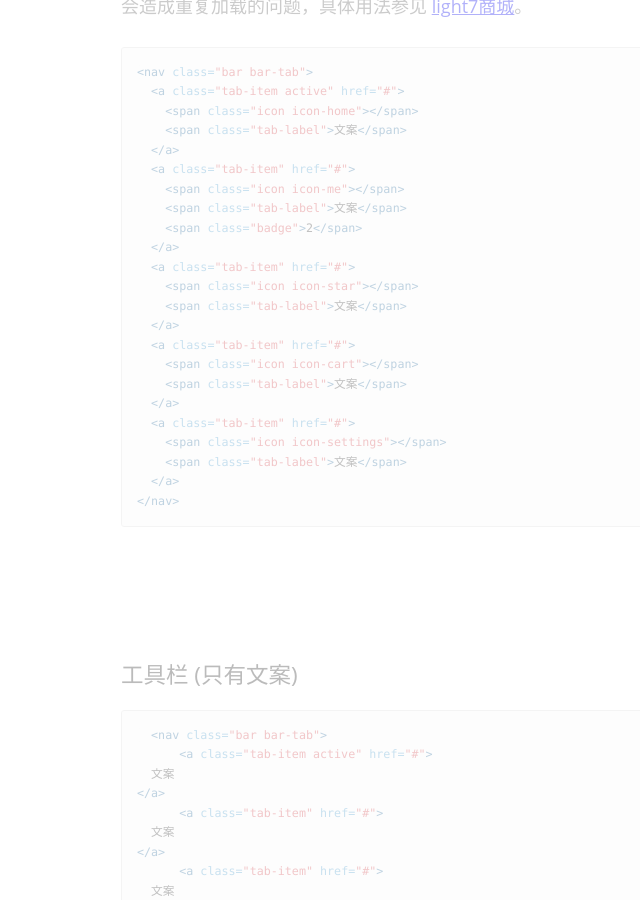
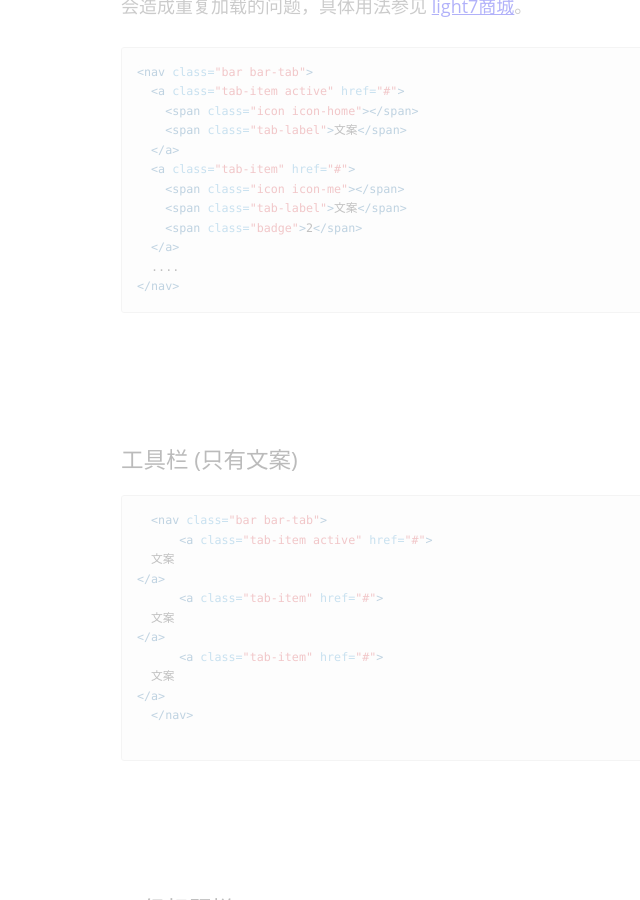
Before and after one commit to lihongxun945/light7-cn, a Jekyll site: the page built from docs/components.html, in a window 1280 px wide and 900 px high, scrolled down 6896 px. Shown: the whole window, without its empty margins (92-732 px from the left). Built offline with Jekyll 4.4.1, drawn with Linux system fonts in a browser that asks for light colours; a style sheet for code colours, icons or effects is not loaded.

Commit message:
update toolbar demo

```diff
--- a/docs/_includes/_components/bar.html
+++ b/docs/_includes/_components/bar.html
@@ -135,7 +135,7 @@
 
     </article>
 
-    <article class="component" id='toolbar'>
+    <article class="component" id='toolbar' data-url="toolbar">
       <h2 class="component-title">工具栏</h2>
 
       <p>工具栏一般会作为一级导航来切换几个主页面。这个时候你需要把它放到 <code>.page</code> 元素的同级。如果在某个页面中不需要显示工具栏，只需要在 <code>.page</code> 上增加一个 <code>.no-tabbar</code>即可，或者你可以通过调用 <code>$.showToolbar(true/false)</code> 来切换工具栏的显示状态。</p>
@@ -152,18 +152,7 @@
     <span class="tab-label">文案</span>
     <span class="badge">2</span>
   </a>
-  <a class="tab-item" href="#">
-    <span class="icon icon-star"></span>
-    <span class="tab-label">文案</span>
-  </a>
-  <a class="tab-item" href="#">
-    <span class="icon icon-cart"></span>
-    <span class="tab-label">文案</span>
-  </a>
-  <a class="tab-item" href="#">
-    <span class="icon icon-settings"></span>
-    <span class="tab-label">文案</span>
-  </a>
+  ....
 </nav>
 {% endhighlight %}
 
```
Also changed, not shown: docs/docs-demos/toolbar.html (added, +25 -0 lines).
